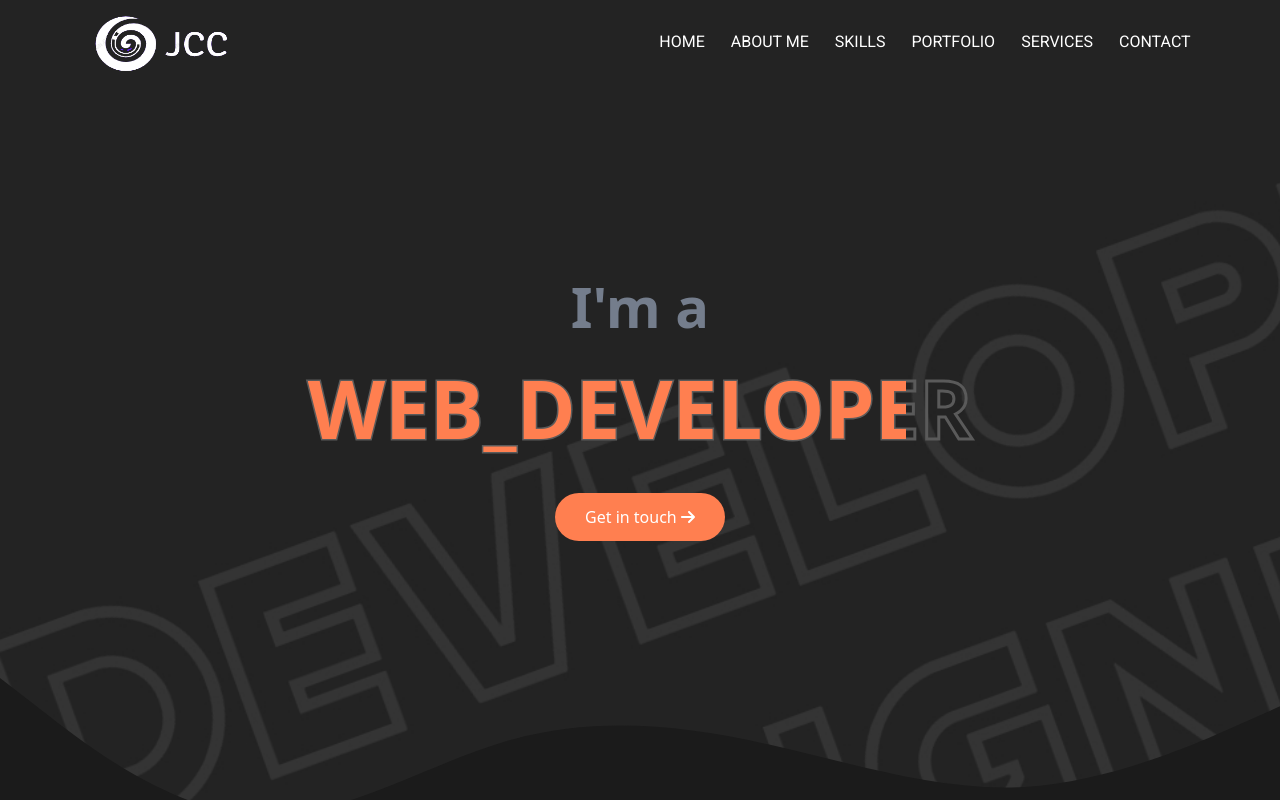
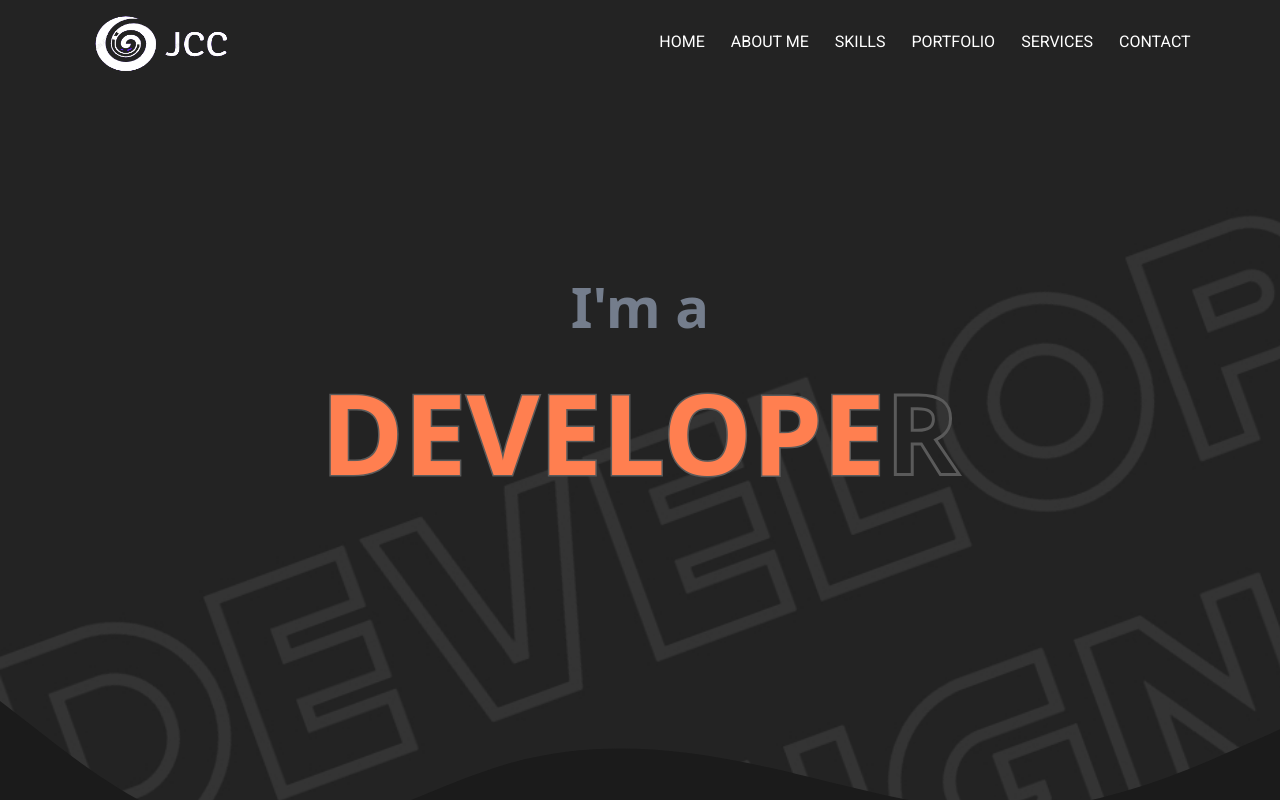
Before and after one commit to JCciasico/My-Portfolio, a Vue app: page / in a window 1280 px wide. Shown: the top 800 px of the page. Built offline with nearby package versions, Linux system fonts and the light colour scheme; a web font is replaced by a local one; what vue-scroll-reveal would draw is missing.

Commit message:
chore: fixed intro section

```diff
--- a/src/components/IntroSection.vue
+++ b/src/components/IntroSection.vue
@@ -5,8 +5,8 @@
             <div class="intro-box-1">
                 <div>
                     <h3 >I'm a</h3>
-                    <span data-text="WEB_DEVELOPER" class="text">
-                        WEB_DEVELOPER
+                    <span data-text="DEVELOPER" class="text">
+                        DEVELOPER
                     </span><br>
                     <!-- <h1 class="text-1">
                         DESIGNER <span class="text-dot">.</span>
@@ -16,11 +16,11 @@
                         <li class="text">WEB DEVELOPER</li>
                         <li class="text">& DESIGNER</li>
                     </ul> -->
-                    <button type="button" class="custom-button">Get in touch
+                    <!-- <button type="button" class="custom-button">Get in touch
                         <span>
                             <i class="fas fa-arrow-right"></i>
                         </span>
-                    </button>
+                    </button> -->
                 </div>
             </div>
             <!-- <div class="col-lg-6 col-md-12 text-center intro-box-2">
@@ -41,7 +41,7 @@ export default {
 
 .intro-box-1{
     padding-top: 11rem;
-    padding-bottom: 5rem;
+    padding-bottom: 8rem;
 }
 
 h3{
@@ -50,7 +50,7 @@ h3{
     font-weight: bold;
 }
 .text{
-    font-size: 5rem;
+    font-size: 7rem;
     color: transparent;
     font-weight: bold;
     -webkit-text-stroke: 3px #5a5a5a;
@@ -131,7 +131,7 @@ h3{
     }
 @media(max-width:600px){
     .text{
-    font-size: 2.5rem;
+    font-size: 3rem;
     color: transparent;
     font-weight: bold;
     -webkit-text-stroke: 2px #383d52;
```
